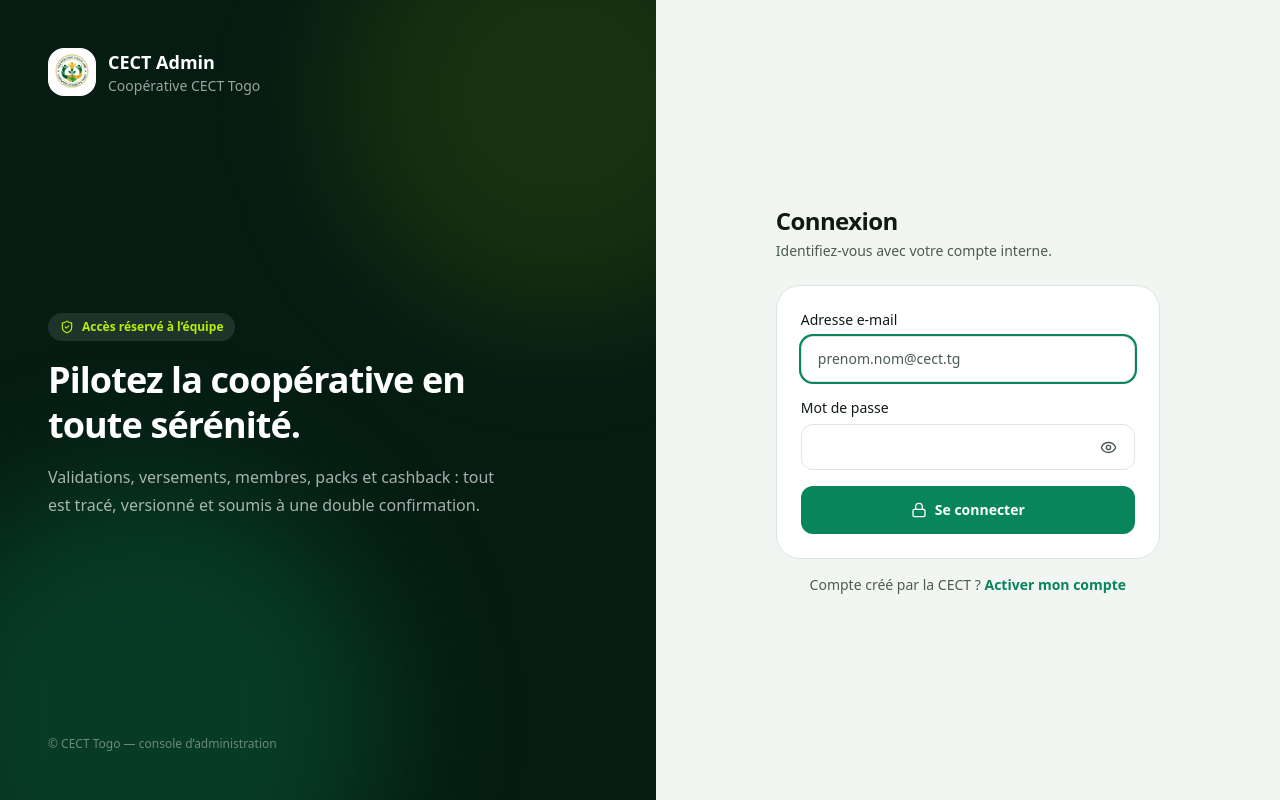
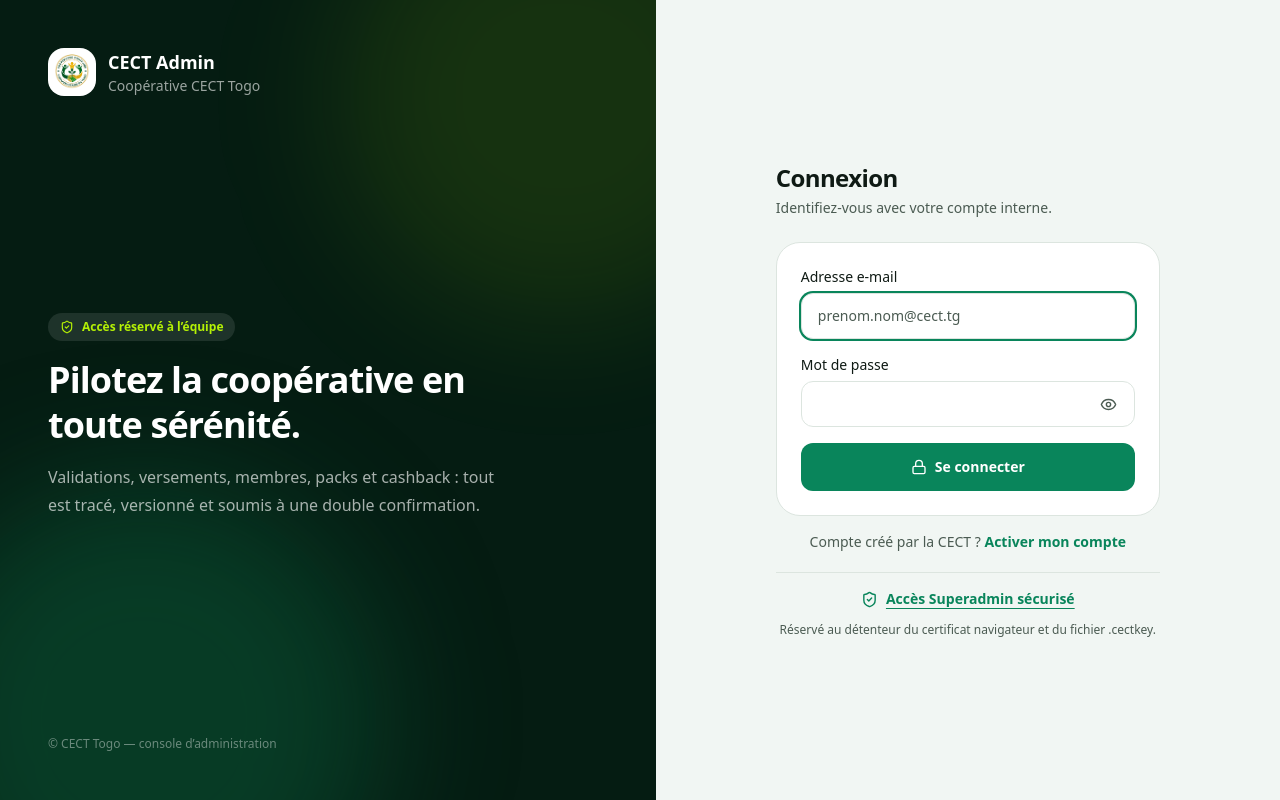
Before and after one commit to 70-DIDIER/cect-admin, a React (Vite) app: page /connexion in a window 1280 px wide. Built offline with nearby package versions, Linux system fonts and the light colour scheme; no server answers.

Commit message:
fix(superadmin): direct secure full-page navigation from ordinary admin login to mTLS entry

```diff
--- a/src/pages/LoginPage.tsx
+++ b/src/pages/LoginPage.tsx
@@ -116,12 +116,26 @@ export default function LoginPage() {
             </form>
           )}
           {!challenge && (
+            <>
               <p className="mt-4 text-center text-sm text-[var(--color-text-muted)]">
                 Compte créé par la CECT ?{' '}
                 <Link to="/activation" className="font-semibold text-[var(--color-primary)] hover:underline">
                   Activer mon compte
                 </Link>
               </p>
+              <div className="mt-5 border-t border-[var(--color-border)] pt-4 text-center">
+                <a
+                  href="/superadmin/connexion?acces=certificat"
+                  className="inline-flex items-center gap-2 font-semibold text-sm text-[var(--color-primary)] underline underline-offset-4"
+                >
+                  <ShieldCheck size={17} aria-hidden />
+                  Accès Superadmin sécurisé
+                </a>
+                <p className="mt-2 text-xs text-[var(--color-text-muted)]">
+                  Réservé au détenteur du certificat navigateur et du fichier .cectkey.
+                </p>
+              </div>
+            </>
           )}
         </div>
       </main>
```
Lines whose indentation alone changed are shown as unchanged.
